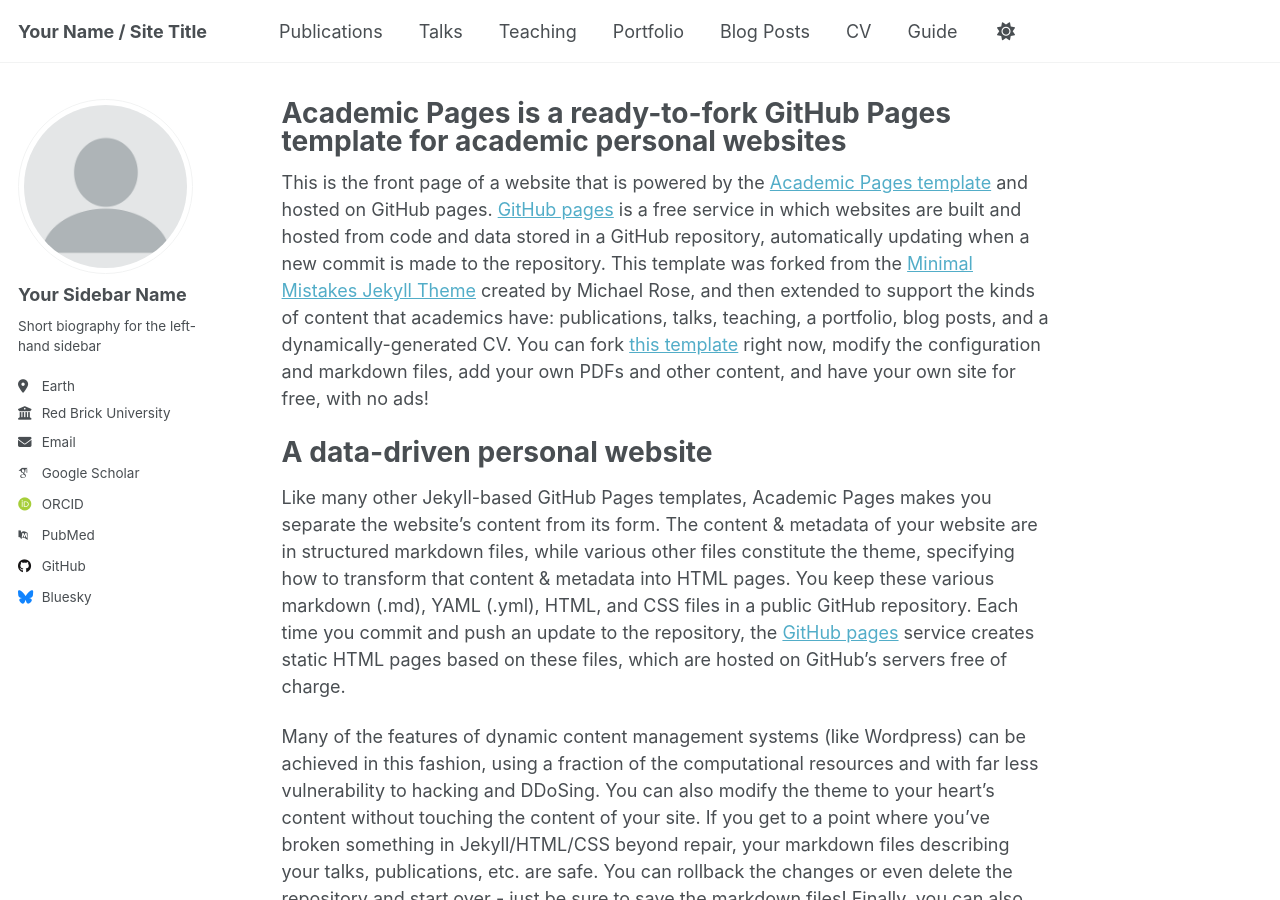
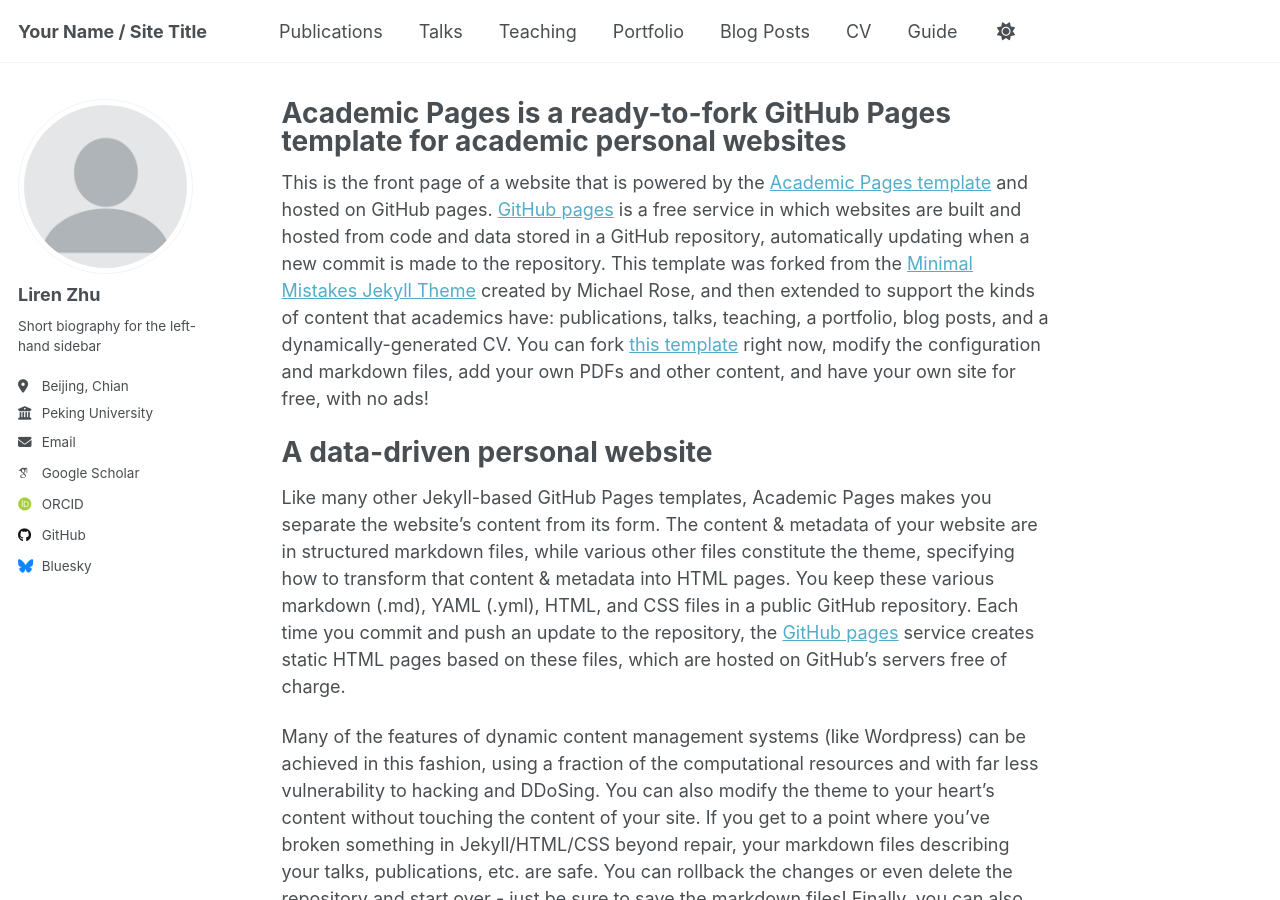
Before and after one commit to PKU-ZLR/PKU-ZLR.github.io, a Jekyll site: the page built from _pages/about.md, in a window 1280 px wide and 900 px high. Built offline with Jekyll 4.4.1, drawn with Linux system fonts in a browser that asks for light colours; some web fonts are replaced.

Commit message:
Update _config.yml

```diff
--- a/_config.yml
+++ b/_config.yml
@@ -13,7 +13,7 @@ title                    : "Your Name / Site Title"
 title_separator          : "-"
 name                     : &name "Your Name"
 description              : &description "personal description"
-url                      : https://academicpages.github.io # the base hostname & protocol for your site e.g. "https://[your GitHub username].github.io"
+url                      : https://PKU-ZLR.github.io # the base hostname & protocol for your site e.g. "https://[your GitHub username].github.io"
 baseurl                  : "" # the subpath of your site, e.g. "/blog"
 repository               : "academicpages/academicpages.github.io"
 
@@ -23,11 +23,11 @@ repository               : "academicpages/academicpages.github.io"
 author:
   # Biographic information
   avatar           : "profile.png"
-  name             : "Your Sidebar Name"
+  name             : "Liren Zhu"
   pronouns         : # example: "she/her"
   bio              : "Short biography for the left-hand sidebar"
-  location         : "Earth"
-  employer         : "Red Brick University"
+  location         : "Beijing, Chian"
+  employer         : "Peking University"
   uri              : # URL
   email            : "none@example.org"
 
@@ -37,7 +37,7 @@ author:
   impactstory      : # URL
   orcid            : "http://orcid.org/yourorcidurl"
   semantic         : # URL
-  pubmed           : "https://www.ncbi.nlm.nih.gov/pubmed/?term=john+snow"
+  #pubmed           : "https://www.ncbi.nlm.nih.gov/pubmed/?term=john+snow"
   researchgate     : # URL
   scopus           : # URL
 
```
